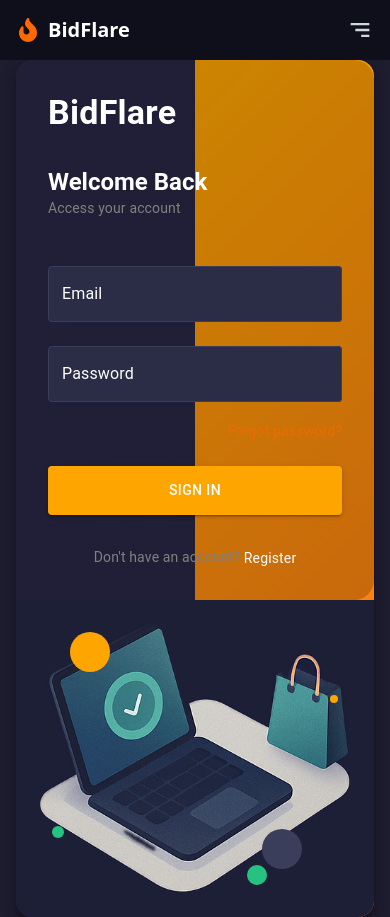
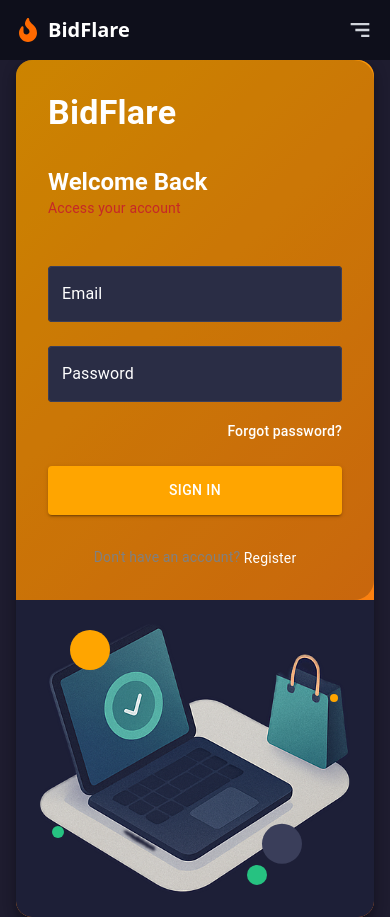
Before and after one commit to ShobxVenkat/Final-Year-Project, a React (Vite) app: page /login in a window 390 px wide. Built offline with nearby package versions, Linux system fonts and the light colour scheme.

Commit message:
login page updated with correct responsiveness

```diff
--- a/src/components/Pages/Login.jsx
+++ b/src/components/Pages/Login.jsx
@@ -9,6 +9,7 @@
   Paper,
 } from "@mui/material";
 import { Link } from "react-router-dom";
+import { motion } from "framer-motion";
 
 const Login = () => {
   const [isRegister, setIsRegister] = useState(false);
@@ -42,11 +43,10 @@
           sx={{
             position: "absolute",
             top: 0,
-            left: isRegister ? 0 : "50%",
-            width: "50%",
+            left: isRegister ? 0 : { xs: 0, md: "50%" },
+            width: { xs: "100%", md: "50%" },
             height: "100%",
             background: "linear-gradient(135deg, orange 0%, #f97316 100%)",
-            borderRadius: "0 0 0 0",
             transition: "left 0.6s ease",
             zIndex: 1,
           }}
@@ -61,8 +61,10 @@
             position: "relative",
             zIndex: 2,
             transition: "transform 0.6s ease",
-            transform: isRegister ? "translateX(100%)" : "translateX(0)",
-            // To ensure text is readable on colored bg, transparent bg added
+            transform: {
+              xs: "none",
+              md: isRegister ? "translateX(100%)" : "translateX(0)",
+            },
             backgroundColor: isRegister ? "transparent" : "rgba(0,0,0,0.2)",
             borderRadius: "0 20px 20px 0",
           }}
@@ -73,7 +75,7 @@
           <Typography variant="h5" fontWeight={600} sx={{ mt: 4 }}>
             {isRegister ? "Create Account" : "Welcome Back"}
           </Typography>
-          <Typography variant="body2" color="gray" sx={{ mb: 4 }}>
+          <Typography variant="body2" color="#c62828" sx={{ mb: 4 }}>
             {isRegister ? "Register your account" : "Access your account"}
           </Typography>
 
@@ -148,8 +150,14 @@
                   component={Link}
                   to="/forgot-password"
                   underline="hover"
-                  color="warning.main"
                   variant="body2"
+                  sx={{
+                    color: "white", // <-- white color
+                    fontWeight: 500,
+                    "&:hover": {
+                      color: "#f97316", // optional: hover me orange dikhana ho to
+                    },
+                  }}
                 >
                   Forgot password?
                 </MuiLink>
@@ -214,21 +222,23 @@
             p: 3,
             overflow: "hidden",
             transition: "transform 0.6s ease",
-            transform: isRegister ? "translateX(-100%)" : "translateX(0)",
+            transform: {
+              xs: "none",
+              md: isRegister ? "translateX(-100%)" : "translateX(0)",
+            },
             zIndex: 2,
           }}
         >
-          {/* Decorative Circles */}
           {[
-            { top: "10%", left: "15%", size: 40, color: "orange", duration: "3s" },
-            { bottom: "15%", right: "20%", size: 40, color: "#3a3e5a", duration: "4s" },
-            { bottom: "25%", left: "10%", size: 12, color: "#26C281", duration: "5s" },
-            { top: "30%", right: "10%", size: 8, color: "orange", duration: "3.5s" },
-            { bottom: "10%", right: "30%", size: 20, color: "#26C281", duration: "4.5s" },
+            { top: "10%", left: "15%", size: 40, color: "orange", duration: 3 },
+            { bottom: "15%", right: "20%", size: 40, color: "#3a3e5a", duration: 4 },
+            { bottom: "25%", left: "10%", size: 12, color: "#26C281", duration: 5 },
+            { top: "30%", right: "10%", size: 8, color: "orange", duration: 3.5 },
+            { bottom: "10%", right: "30%", size: 20, color: "#26C281", duration: 4.5 },
           ].map((circle, index) => (
-            <Box
+            <motion.div
               key={index}
-              sx={{
+              style={{
                 position: "absolute",
                 top: circle.top,
                 bottom: circle.bottom,
@@ -238,7 +248,16 @@
                 height: circle.size,
                 borderRadius: "50%",
                 backgroundColor: circle.color,
-                animation: `floatUpDown ${circle.duration} ease-in-out infinite`,
+              }}
+              animate={{
+                y: ["0%", "-20%", "0%"],
+              }}
+              transition={{
+                duration: circle.duration,
+                repeat: Infinity,
+                repeatType: "reverse",
+                ease: "easeInOut",
+                delay: index * 0.3,
               }}
             />
           ))}
```
